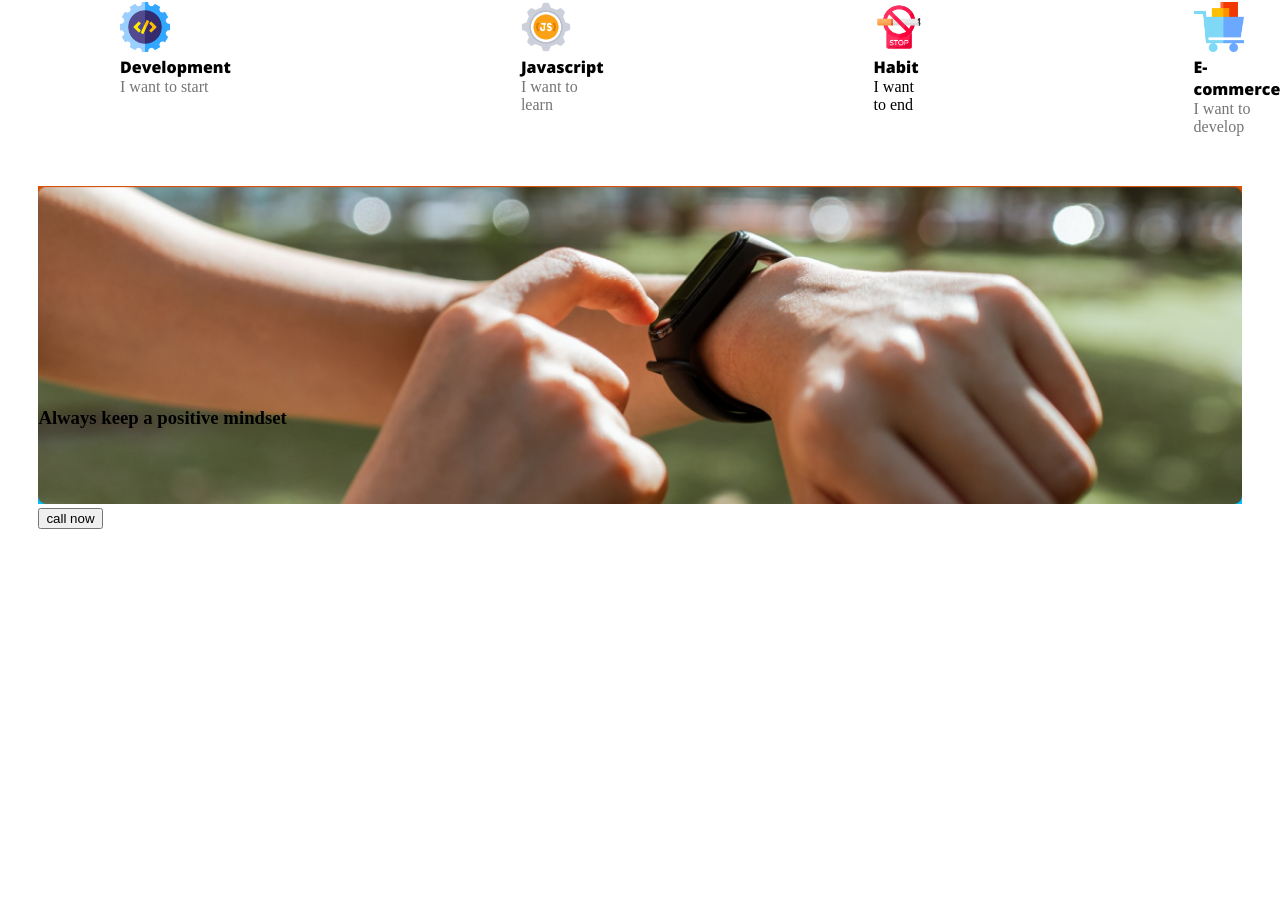
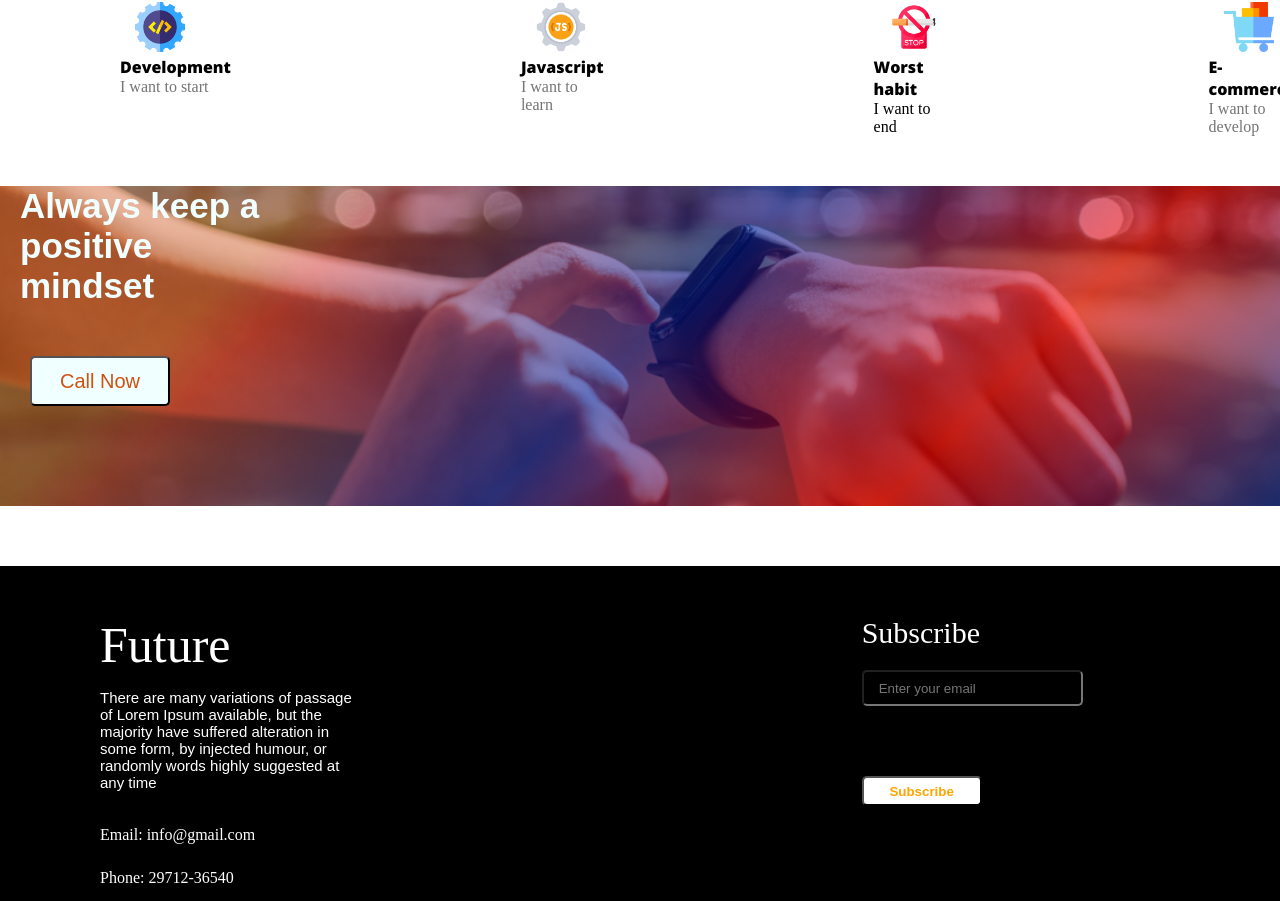
Before and after one commit to Chadnee/first-project, a plain HTML site: page index.html in a window 1280 px wide. Shown: the part 1695-2596 px from the top of the page. Before the commit the page ends 2262 px from the top, so only its background shows below. Drawn offline with nearby package versions, Linux system fonts and the light colour scheme.

Commit message:
added footer

```diff
--- a/index.html
+++ b/index.html
@@ -18,12 +18,12 @@
 
         <img class="image-section"src="person.png">
        <div><p class="title-section">My failures of previous year</p>
-       <p class="sub-title-section">contrary to popular belief ,Lorem ipsum is not simply random text. It has roots in a piece of classical Latin literature from 45 BC, making it over 2000 years old. Rich McClintock</p>
-    <p class="check-title-section">&check; Contrary to popular belief, is not simply.</p>
-    <p class="check-title-section">&checkmark;Contrary to popular belief. </p>
-    <p class="check-title-section">&checkmark;contrary to popular, is not simply</p>
-    <p class="check-title-section">&checkmark;Contrary to popular belief, is not simply.</p>
-    <p class="check-title-section">&checkmark;Contrary to popular simply.</p>
+       <p class="sub-title-section">contrary to popular belief ,Lorem ipsum is no ece of classical Latin literature from 45 BC, making itt simply random text. It has roots in a pi over 2000 years old. Rich person</p>
+    <p class="check-title-section"><span>&check;</span> Contrary to popular belief, is not simply.</p>
+    <p class="check-title-section"><span>&checkmark;</span>Contrary to popular belief. </p>
+    <p class="check-title-section"><span>&checkmark;</span>contrary to popular, is not simply</p>
+    <p class="check-title-section"><span>&checkmark;</span>Contrary to popular belief, is not simply.</p>
+    <p class="check-title-section"><span>&checkmark;</span>Contrary to popular simply.</p>
     </div>
     </div>
     <p class="plan">My Plans</p>
@@ -37,7 +37,7 @@
                 <p class="intention">I want to learn</p>
                 </div>
                 <div class="tools"><img class="developer" src="smoke.png">
-                   <p class="title-plan"><article class="habit">Habit</article></p>
+                   <p class="title-plan"><article class="habit">Worst habit</article></p>
                     <p class="ïntention">I want to end</p>
                     </div>
                     <div class="tools"><img class="developer" src="ecom.png">
@@ -45,11 +45,32 @@
                         <p class="intention">I want to develop</p>
                  </div>
         </div>
-        <div class="added-watch">
-        <img class="watch" src="watch.png"><div class="mindset"><h3>Always keep a positive mindset</h3></div>
-        <p><button>call now</button></p>
-        </div>
+   <div class="container">
+    <div class="inner-container"></div>
+    <h2>Always keep a positive mindset</h2>
+    <button>Call Now</button>
+   </div>
     </main>
+    <footer class="future">
+        <div class="footer">
+        <p class="footer-title">Future</p>
+        <p class="footer-description">There are many variations of passage of Lorem Ipsum available, but the majority have suffered alteration in some form, by injected humour, or randomly words highly suggested at any time</p>
+    <p class="email">Email: info@gmail.com</p>
+    <p class="phone">Phone: 29712-36540</p>
+    <p class="icon">
+    <img class="image" src="fb.png">
+    <img class="image" src="twitter.png">
+    <img class="image" src="youtube.png">
+    </p>
+    </div>
+    <div class="subscribe">
+        <p class="subscribe-title">Subscribe</p>
+        <p class="input"><input type="email" name="email" placeholder="Enter your email"></p>
+        <button class="btn-subscribe">Subscribe</button>
+    </div>
+
+
+    </footer>
 
 
 
--- a/project.css
+++ b/project.css
@@ -9,6 +9,7 @@
     margin-top: 0;
 
 }
+/*added-header*/
 .header-title {
     padding-top: 160px;
     padding-left: 400px;
@@ -38,6 +39,7 @@
     color: azure;
     background-color:rgb(202, 92, 13);
 }
+/*added-main section*/
 .main-section {
 display: flex;
 }
@@ -62,7 +64,9 @@ font-size: 35px;
     padding-right:300px;
     text-align: left;
     margin-bottom: 20px;
-
+}
+span {
+    color:rgb(114, 228, 85);
 }
 .check-title-section {
     color: #757575;
@@ -88,8 +92,10 @@ font-size: 35px;
 
 }
 .developer {
+    padding-left: 15px;
     height: 50px;
     width: 50px;
+
 
 }
 .development {
@@ -114,10 +120,116 @@ font-size: 35px;
 }
 .mindset {
     position: absolute;
-    bottom: 100px;
+    bottom: 250px;
 
 }
 .watch {
     width:100%;
-    background-image: linear-gradient(to bottom, rgb(212, 82, 12), rgb(190, 62, 11), deepskyblue);
+    background: linear-gradient(to left,red,orange);
 }
+.container {
+    height:320px;
+    width:100%;
+    background: url(watch.png);
+    background-position: center;
+    background-size: cover;
+    position:relative;
+    margin-bottom:60px;
+}
+.container h2{
+    color: azure;
+    font-size:10px;
+    font-family:sans-serif;
+    font-size: 35px;
+    position: absolute;
+    bottom: 200px;
+    padding-right:1000px;
+    left: 20px;
+}
+.container button{
+    position: absolute;
+    font-size:20px;
+    background-color: azure;
+    color: rgb(208, 80, 16);
+    bottom: 100px;
+    margin-left: 30px;
+    width: 140px;
+    height: 50px;
+    border-radius: 5px;
+}
+.inner-container {
+    width:100%;
+    height:100%;
+    background: linear-gradient(135deg, rgba(207, 75, 14, 0.4) 20%,rgba(209, 13, 13, 0.4) 25%,rgba(0,23,149,0.6) 50%, rgba(255,0,0,0.6) 75%,rgba(0,23,149,0.6) 100%);
+    background-repeat: no-repeat;
+
+}
+.future {
+    background-color: black;
+    height: 400px;
+    width:100%;
+}
+.footer-title {
+    color:white;
+    padding-top: 50px;
+    padding-left: 100px;
+    font-size: 50px;
+}
+.future {
+    display:flex;
+}
+.footer-description{
+    color:white;
+    padding-top: 15px;
+    padding-left:100px;
+    padding-right:500px;
+    padding-bottom: 20px;
+    font-size: 15px;
+    font-family:sans-serif;;
+}
+.email {
+    color:white;
+    padding-top: 15px;
+    padding-left:100px;
+}
+.phone {
+    color: white;
+    padding-top: 25px;
+    padding-left:100px ;
+
+}
+.fa {
+    color: red;
+}
+.subscribe-title {
+    padding-top: 50px;
+    color: white;
+    padding-right:300px;
+    font-size: 30px;
+    margin-bottom: 20px;
+
+}
+input {
+    background-color: black;
+    width: 200px;
+    height: 30px;
+    color: rgba(254, 245, 245, 0.94);
+    border-radius: 5px;
+    padding-left: 15px;
+
+}
+
+.btn-subscribe {
+    color: orange;
+    background-color: white;
+    border-radius: 5px;
+    width:120px;
+    height: 30px;
+    margin-top: 70px;
+    font-weight: bold;
+
+}
+.icon {
+    margin-left: 100px;
+    margin-top: 20px;
+}
```
Also changed, not shown: fb.png (added), twitter.png (added), youtube.png (added).
